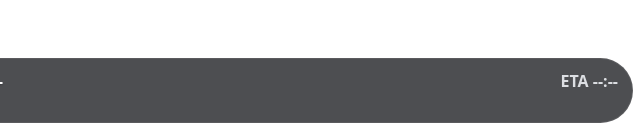
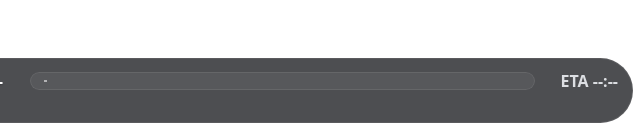
Before and after one commit to blammmmmm/rv-apple-hud-overlay, a plain HTML site: page index.html in a window 1280 px wide. Shown: the part 659-797 px from the top of the page, 367-1007 px from the left. Drawn offline with Linux system fonts and the light colour scheme.

Commit message:
Update styles.css

```diff
--- a/styles.css
+++ b/styles.css
@@ -19,3 +19,48 @@ html,body{width:100%;height:100%;background:transparent;font-family:ui-sans-seri
 .aux{font-size:12px;color:#cbd5e1;opacity:.0}
 /* Hide the large floating RV since we're moving it into the pill */
 .rv { display: none !important; }
+/* Hide the large floating RV above the pill */
+.rv { display: none !important; }
+
+/* Mini lane (inside pill) */
+.mini-lane {
+  position: relative;
+  flex: 1 1 auto;
+  height: 18px;
+  margin: 0 10px;
+  min-width: 120px;
+}
+
+/* Road background with dashed center line */
+.mini-lane .lane-bg {
+  position: absolute;
+  inset: 0;
+  border-radius: 999px;
+  background:
+    linear-gradient(to right,
+      transparent 0, transparent 50%,
+      rgba(255,255,255,0.55) 50%, rgba(255,255,255,0.55) 60%,
+      transparent 60%, transparent 100%) 0 50% / 28px 2px no-repeat,
+    rgba(255,255,255,0.06);
+  box-shadow: inset 0 0 0 1px rgba(255,255,255,0.08);
+}
+
+/* Tiny RV icon that drives left→right */
+.mini-rv {
+  position: absolute;
+  top: 50%;
+  width: 22px;
+  height: 14px;
+  transform: translate(-50%, -50%);
+  filter: drop-shadow(0 1px 2px rgba(0,0,0,.5));
+  animation: rv-drive 6s linear infinite;
+}
+
+/* Loop drive animation */
+@keyframes rv-drive {
+  0%   { left: 6%;  }
+  100% { left: 94%; }
+}
+
+/* When paused, stop the tiny RV */
+body.paused .mini-rv { animation-play-state: paused; }
```
